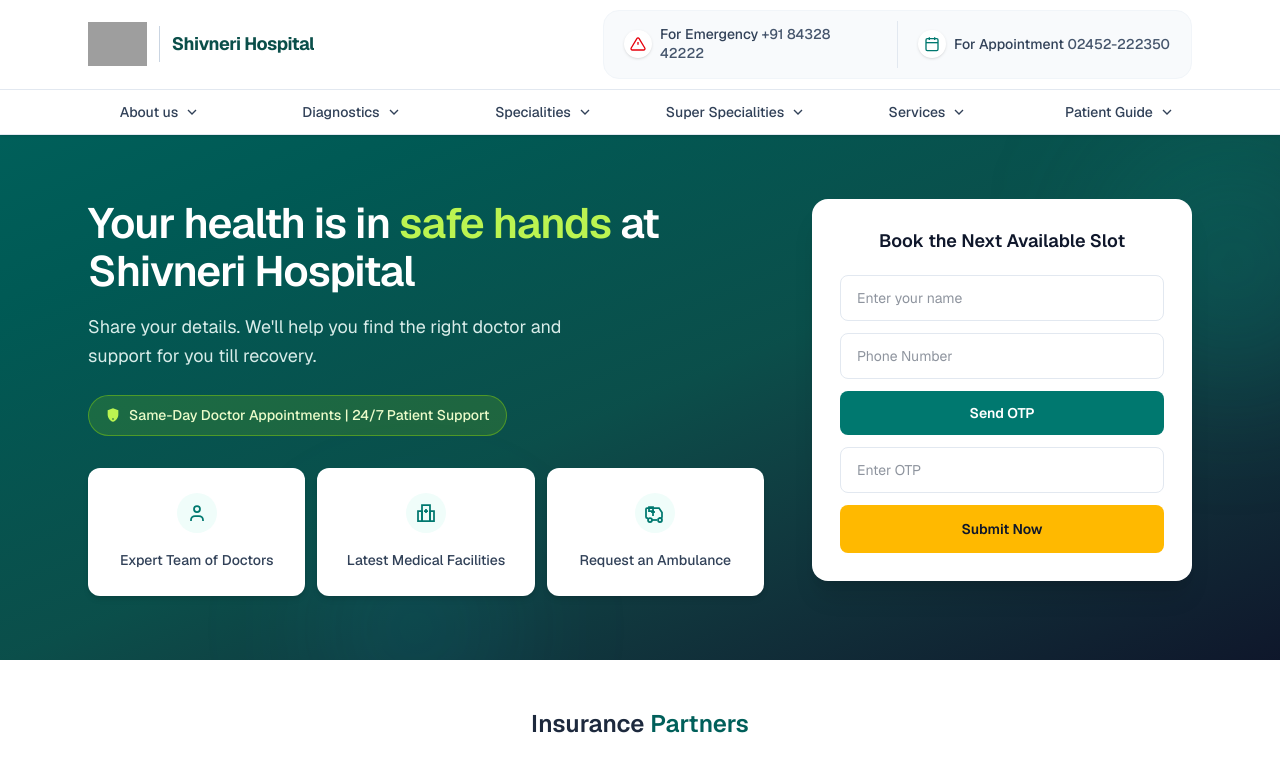
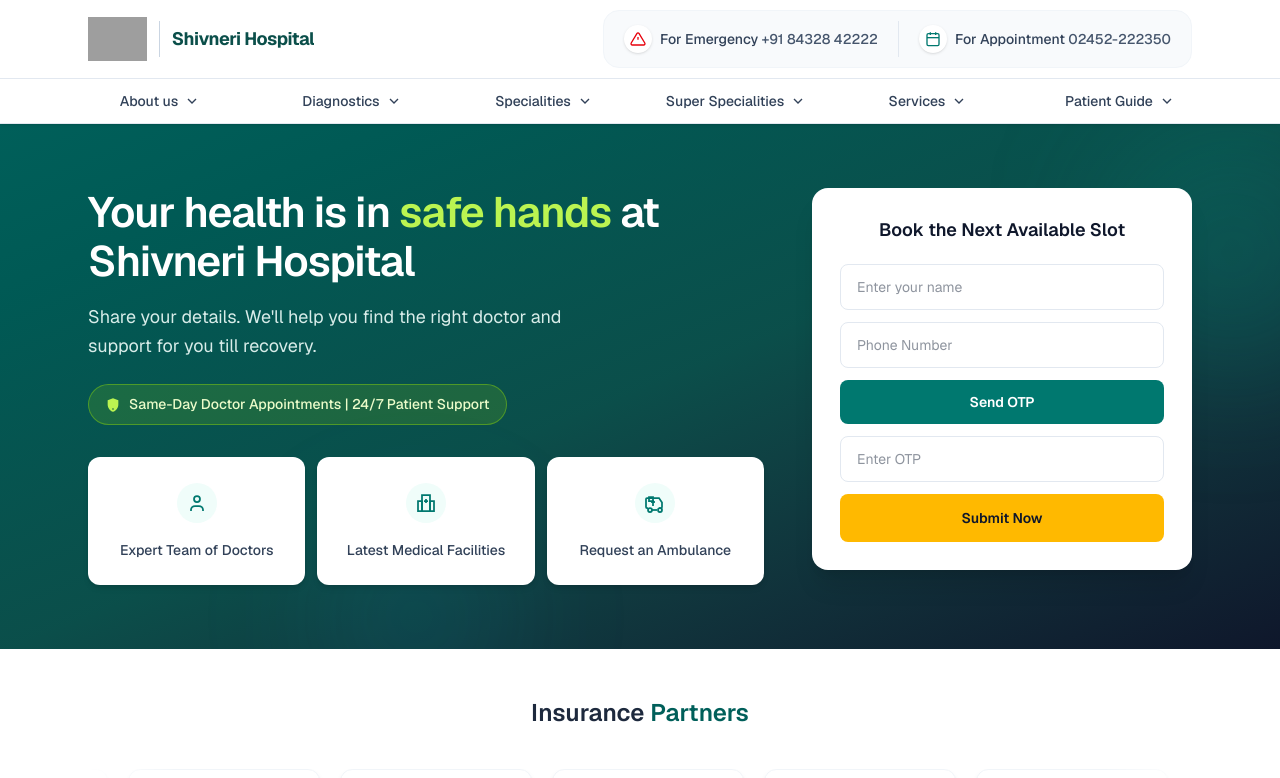
Before and after one commit to rp98nt/shivnerihospital, a Next.js app: page / in a window 1280 px wide. Shown: the top 778 px of the page. Built offline with nearby package versions, Linux system fonts and the light colour scheme; grey boxes are pictures that could not be loaded.

Commit message:
fix: keep emergency contact on a single nowrap line
Prevent equal-width splitting from wrapping the emergency number by using nowrap and content-sized contact chips.

```diff
--- a/components/site-header.tsx
+++ b/components/site-header.tsx
@@ -45,7 +45,7 @@ export function SiteHeader() {
             <MobileNav />
           </div>
 
-          <div className="mt-3 lg:mt-0 lg:shrink-0">
+          <div className="mt-3 flex justify-end lg:mt-0 lg:shrink-0">
             <TopBarContactGroup />
           </div>
         </div>
@@ -64,7 +64,7 @@ export function SiteHeader() {
 
 function TopBarContactGroup() {
   return (
-    <div className="flex items-stretch gap-1 rounded-2xl border border-slate-100 bg-slate-50 p-2 lg:gap-4 lg:px-4 lg:py-2.5">
+    <div className="inline-flex max-w-full items-stretch gap-1 overflow-x-auto rounded-2xl border border-slate-100 bg-slate-50 p-2 lg:gap-4 lg:overflow-visible lg:px-4 lg:py-2.5">
       <TopBarPhoneContact
         icon={<EmergencyIcon className="h-4 w-4 text-red-600" />}
         title="For Emergency"
@@ -102,12 +102,12 @@ function TopBarPhoneContact({
   return (
     <a
       href={`tel:${phoneTel}`}
-      className="flex min-w-0 flex-1 items-center gap-2 rounded-xl px-1 py-1 transition-opacity hover:opacity-80"
+      className="flex shrink-0 items-center gap-2 rounded-xl px-1 py-1 transition-opacity hover:opacity-80"
     >
       <span className="flex h-7 w-7 shrink-0 items-center justify-center rounded-full bg-white shadow-sm">
         {icon}
       </span>
-      <span className="min-w-0 text-[11px] font-medium leading-snug text-slate-700 sm:text-sm">
+      <span className="whitespace-nowrap text-[11px] font-medium leading-none text-slate-700 sm:text-sm">
         {title}{" "}
         <span className={`text-slate-600 transition-colors ${phoneClassName}`}>
           {phone}
```
